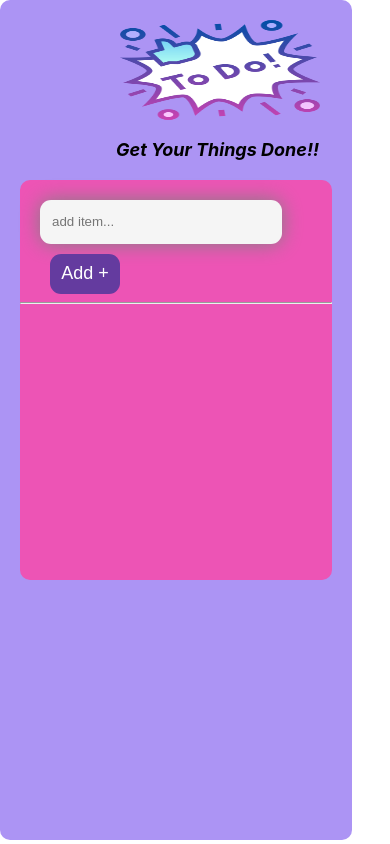
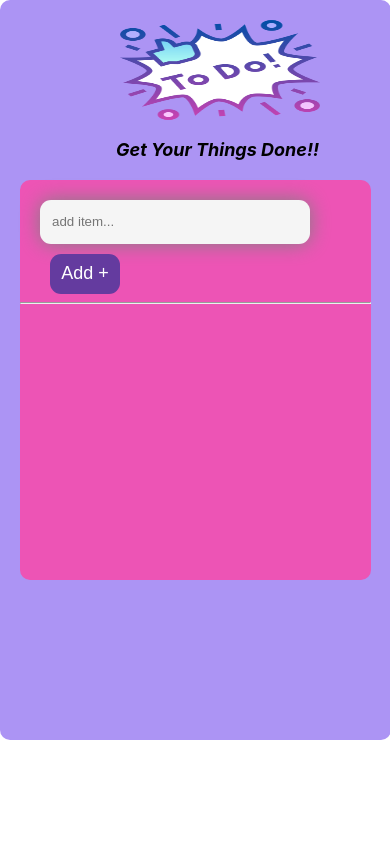
Before and after one commit to shalini-singh21/To-Do-list, a React (Create React App) app: page / in a window 390 px wide. Built offline with nearby package versions, Linux system fonts and the light colour scheme.

Commit message:
changing width

```diff
--- a/src/App.css
+++ b/src/App.css
@@ -130,8 +130,8 @@ cursor: pointer;
 
 @media screen  and (max-width:600px){
   .App {
-    height: 800px;
-    width: 80%;
+    height: 700px;
+    width: 90%;
     padding: 20px;
     border-radius: 10px;
 
```
